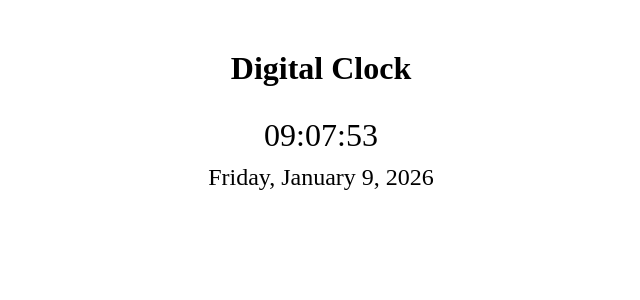
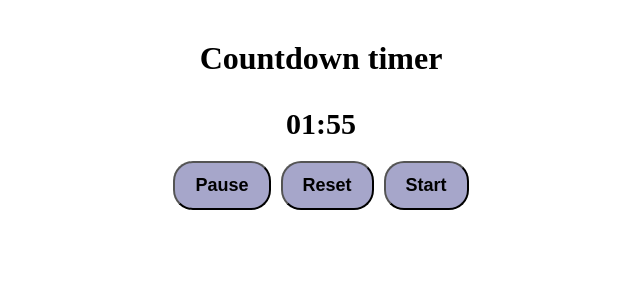
Before and after one commit to priyapop/React-mini-projects, a React (Vite) app: page / in a window 1280 px wide. Shown: the top 300 px of the page, without its empty margins (319-959 px from the left). Built offline with nearby package versions, Linux system fonts and the light colour scheme.

Commit message:
countdown timer

```diff
--- a/src/App.jsx
+++ b/src/App.jsx
@@ -2,12 +2,14 @@ import { useState } from "react";
 import "./App.css";
 import PaginationTest from "./components/pagination/test";
 import Clock from "./components/digatal-clock";
+import CountdownTimerTest from "./components/countdown-timer/test";
 function App() {
   return (
     <>
       <div className="App">
         {/* <PaginationTest /> */}
-        <Clock/>
+      {/* <Clock/> */}
+        <CountdownTimerTest/>
       </div>
     </>
   );
--- /dev/null
+++ b/src/components/countdown-timer/index.jsx
@@ -0,0 +1,63 @@
+import React, { useEffect, useState, useRef } from "react";
+import './timer.css'
+function CountdowTimer({ initalTime, onTimeFinish }) {
+  const [time, setTime] = useState(initalTime);
+  const [isRunning, setIsRunning] = useState(true);
+  const intervalRefrence = useRef();
+
+  useEffect(() => {
+    if (isRunning) {
+      intervalRefrence.current = setInterval(() => {
+        setTime((prevTime) => {
+          if (prevTime === 0) {
+            clearInterval(intervalRefrence.current);
+            setIsRunning(false);
+
+            if (onTimeFinish) {
+              onTimeFinish();
+            }
+            return 0;
+          } else {
+            return prevTime - 1;
+          }
+        });
+      }, 1000);
+    } else {
+      clearInterval(intervalRefrence.current);
+    }
+    return () => {
+      clearInterval(intervalRefrence.current);
+    };
+  }, [isRunning, onTimeFinish]);
+
+  function handlePauseAndResume() {
+    setIsRunning((prevIsRunning) => !prevIsRunning);
+  }
+  function handleReset() {
+    clearInterval(intervalRefrence.current);
+    setTime(initalTime);
+    setIsRunning(false)
+  }
+  function handleStart() {
+    setIsRunning(true);
+  }
+  const minutes = Math.floor(time / 60);
+  const seconds = time % 60;
+
+  return (
+    <div className="timer">
+      <p>
+        {String(minutes).padStart(2, "0")}:{String(seconds).padStart(2, "0")}
+      </p>
+      <div className="timer-button">
+        <button onClick={handlePauseAndResume}>
+          {isRunning ? "Pause" : "Resume"}
+        </button>
+        <button onClick={handleReset}>Reset</button>
+        <button onClick={handleStart}>Start</button>
+      </div>
+    </div>
+  );
+}
+
+export default CountdowTimer;
--- /dev/null
+++ b/src/components/countdown-timer/test.jsx
@@ -0,0 +1,17 @@
+import React from 'react';
+import CountdowTimer from './index'
+function CountdownTimerTest() {
+
+function handleTimeFinish(){
+console.log('finished')
+}
+
+  return (
+    <div className='countdown-timer-container'>
+      <h1>Countdown timer</h1>
+      <CountdowTimer initalTime={120} onTimeFinish={handleTimeFinish}/>
+    </div>
+  );
+}
+
+export default CountdownTimerTest;
--- /dev/null
+++ b/src/components/countdown-timer/timer.css
@@ -0,0 +1,27 @@
+.countdown-timer-container{
+    margin: 20px 0px;
+}
+
+.timer p{
+    font-size: 30px;
+    font-weight: bold;
+    color: #000000;
+}
+
+.timer-button{
+    display: flex;
+    gap: 10px;
+    justify-content: center;
+    align-items: center;
+    margin-top: 20px;
+
+}
+
+.timer-button button{
+    padding: 12px 20px;
+    background-color: #a6a6ca;
+    font-size: 18px;
+    font-weight: bold;
+    cursor: pointer;
+    border-radius: 20px;
+}
```
